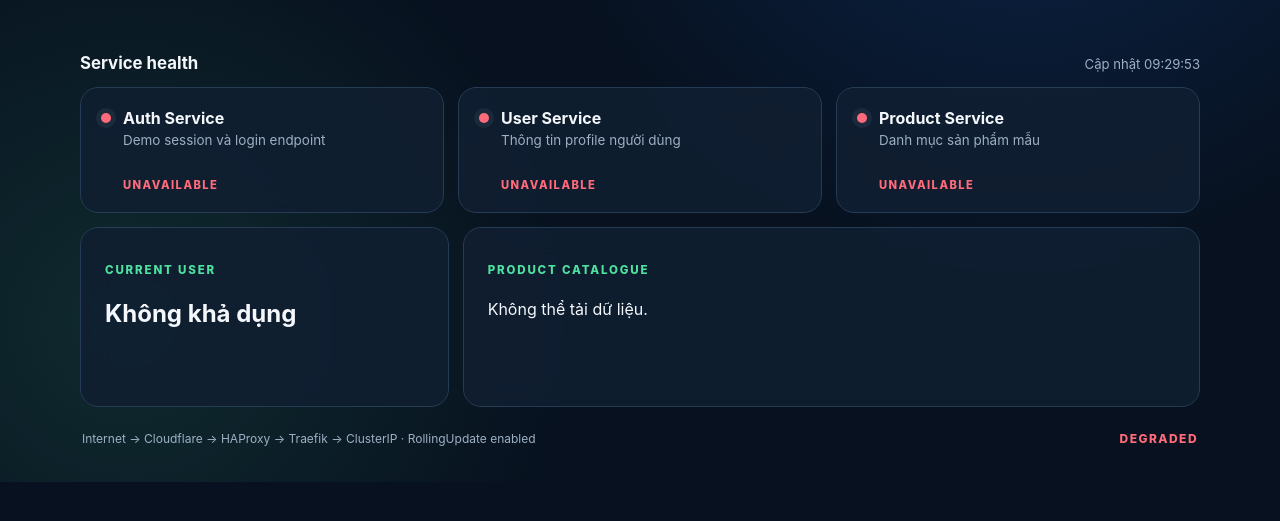
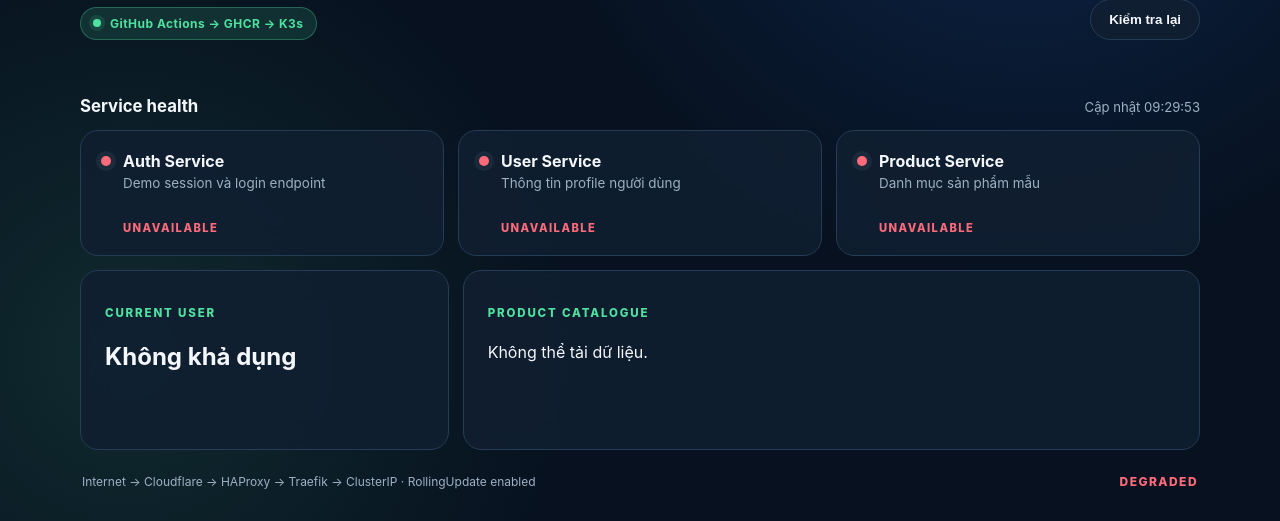
Before and after one commit to Kien-devops/app1, a website: page frontend/index.html in a window 1280 px wide. Shown: the part 318-839 px from the top of the page. Before the commit the page ends 800 px from the top, so only its background shows below. Drawn offline with Linux system fonts and the light colour scheme; no server answers.

Commit message:
Document project and refresh delivery dashboard

```diff
--- a/frontend/index.html
+++ b/frontend/index.html
@@ -15,6 +15,10 @@
           <p class="eyebrow">ON-PREMISES · K3S · CI/CD</p>
           <h1>K3s Microservices Demo</h1>
           <p class="subtitle">Một public endpoint, bốn workload độc lập, routing bởi Traefik.</p>
+          <div class="delivery-badge" aria-label="Triển khai tự động đang hoạt động">
+            <span class="delivery-dot" aria-hidden="true"></span>
+            <span>GitHub Actions → GHCR → K3s</span>
+          </div>
         </div>
         <button id="refresh" type="button">Kiểm tra lại</button>
       </header>
--- a/frontend/styles.css
+++ b/frontend/styles.css
@@ -28,6 +28,27 @@ body {
 .eyebrow, .panel-label { color: var(--accent); letter-spacing: .16em; font-size: .72rem; font-weight: 800; }
 h1 { margin: 8px 0 12px; font-size: clamp(2.4rem, 7vw, 5rem); line-height: .96; max-width: 760px; }
 .subtitle, .muted { color: var(--muted); }
+.delivery-badge {
+  display: inline-flex;
+  align-items: center;
+  gap: 9px;
+  margin-top: 10px;
+  padding: 8px 12px;
+  border: 1px solid rgba(78, 225, 160, .32);
+  border-radius: 999px;
+  color: var(--accent);
+  background: var(--accent-soft);
+  font-size: .75rem;
+  font-weight: 750;
+  letter-spacing: .04em;
+}
+.delivery-dot {
+  width: 8px;
+  height: 8px;
+  border-radius: 50%;
+  background: var(--accent);
+  box-shadow: 0 0 0 4px rgba(78, 225, 160, .12);
+}
 button { border: 1px solid var(--line); border-radius: 999px; color: var(--text); background: var(--panel); padding: 12px 18px; cursor: pointer; font-weight: 700; }
 button:hover, button:focus-visible { border-color: var(--accent); outline: none; }
 .section-heading { display: flex; justify-content: space-between; align-items: baseline; margin-bottom: 14px; }
```
Also changed, not shown: frontend/frontend.test.js (+6 -0 lines), README.md, 1 other file.
